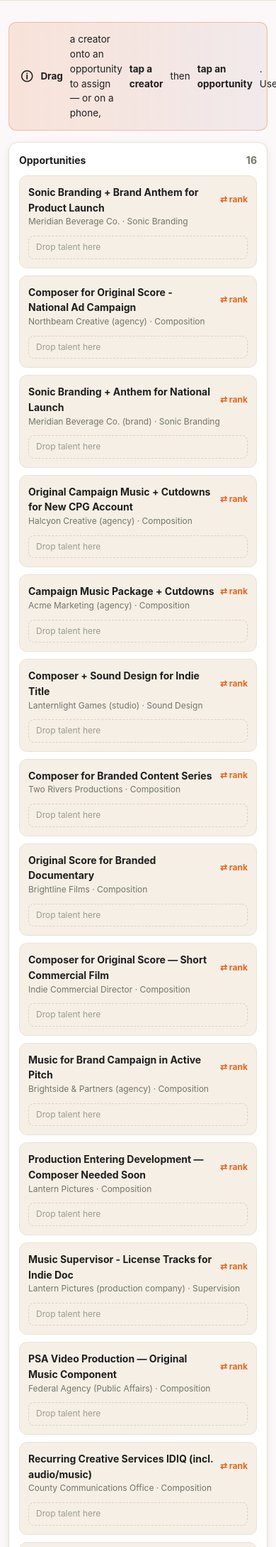
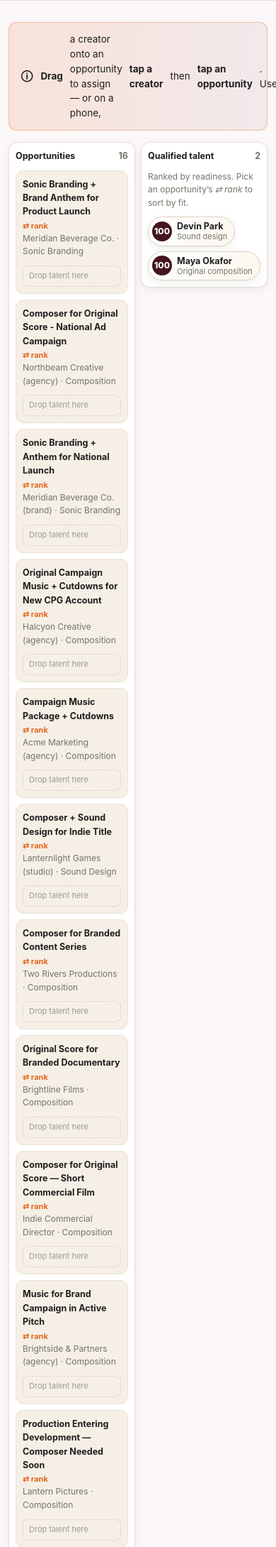
Before and after one commit to jshippjr-cell/jshippjr, a FastAPI app: page /matchboard in a window 390 px wide; the page is wider, and only the part inside the window is pictured. Shown: the part 161-2340 px from the top of that part at 71% size. Run offline with FastAPI, Linux system fonts and the light colour scheme; data comes from the database, SQL or seed files in the repository; data that the repository does not hold is empty.

Commit message:
Match Board: keep two columns on mobile (was collapsing to one)
On phones the board collapsed to a single column, pushing talent below all the
opportunities. Keep the two columns (opportunities left, talent right) at every
width so you can match side by side, and tighten card/bubble sizing on narrow
phones so both columns fit.

- style.css: remove the <=860px single-column collapse; .mb is 1fr 1fr always.
  Add a <=560px block that compacts opp cards, drop hints, chips, and bubbles.
- Tap-to-pick already persists across scrolling, so matching works even when a
  column is longer than the screen.

(Two columns verified rendering; no test impact — full suite 232 passing.)

Co-Authored-By: Claude Opus 4.8 <noreply@anthropic.com>
Claude-Session: https://claude.ai/code/session_01PSpX4aKyR8QswBcjt2tLDp

```diff
--- a/src/chordential_oia/web/static/style.css
+++ b/src/chordential_oia/web/static/style.css
@@ -519,9 +519,11 @@ a.kpi:hover{border-color:var(--accent);transform:translateY(-1px)}
 /* ===================================================================== */
 /* Match Board — opportunities (left) x qualified talent (right)          */
 /* ===================================================================== */
-.mb{display:grid;grid-template-columns:1fr 1fr;gap:18px;align-items:start;margin-top:16px}
-@media(max-width:860px){.mb{grid-template-columns:1fr}}
-.mb-col{background:var(--card);border:1px solid var(--border);border-radius:var(--radius);padding:14px;box-shadow:var(--shadow-sm)}
+/* two columns at every width (it's a matching board) — opportunities left,
+   talent right, side by side. */
+.mb{display:grid;grid-template-columns:1fr 1fr;gap:14px;align-items:start;margin-top:14px}
+.mb-col{background:var(--card);border:1px solid var(--border);border-radius:var(--radius);
+  padding:14px;box-shadow:var(--shadow-sm)}
 .mb-col-head{display:flex;justify-content:space-between;font-weight:700;color:var(--ink);margin-bottom:10px;font-size:14px}
 .mb-col-head span{color:var(--muted)}
 .mb-opp{border:1px solid var(--border);border-radius:11px;padding:12px;margin-bottom:10px;background:var(--panel);transition:border-color .12s,background .12s}
@@ -548,6 +550,23 @@ a.kpi:hover{border-color:var(--accent);transform:translateY(-1px)}
 .mb-bubble-main{display:flex;flex-direction:column;line-height:1.2;gap:1px}
 .mb-name{font-weight:680;font-size:13.5px;color:var(--ink);white-space:nowrap}
 .mb-role{font-size:11.5px;color:var(--muted);white-space:nowrap}
+/* phones: keep both columns, just tighten so they fit side by side */
+@media(max-width:560px){
+  .mb{gap:8px;margin-top:10px}
+  .mb-col{padding:9px}
+  .mb-col-head{font-size:12.5px}
+  .mb-opp{padding:9px;margin-bottom:8px}
+  .mb-opp-top{flex-direction:column;align-items:flex-start;gap:2px}
+  .mb-opp-top .strong{font-size:12.5px}
+  .mb-rank-link{font-size:11px}
+  .mb-drop-hint{font-size:11px;padding:5px 8px}
+  .mb-chip{font-size:11.5px;padding:3px 5px 3px 9px}
+  .mb-bubbles{gap:7px}
+  .mb-bubble{gap:7px;padding:5px 10px 5px 5px}
+  .mb-score{width:28px;height:28px;font-size:12px}
+  .mb-name{font-size:12.5px}
+  .mb-role{font-size:11px}
+}
 
 /* ===================================================================== */
 /* Mobile / tablet — the dashboard becomes a stacked, top-nav layout      */
```
